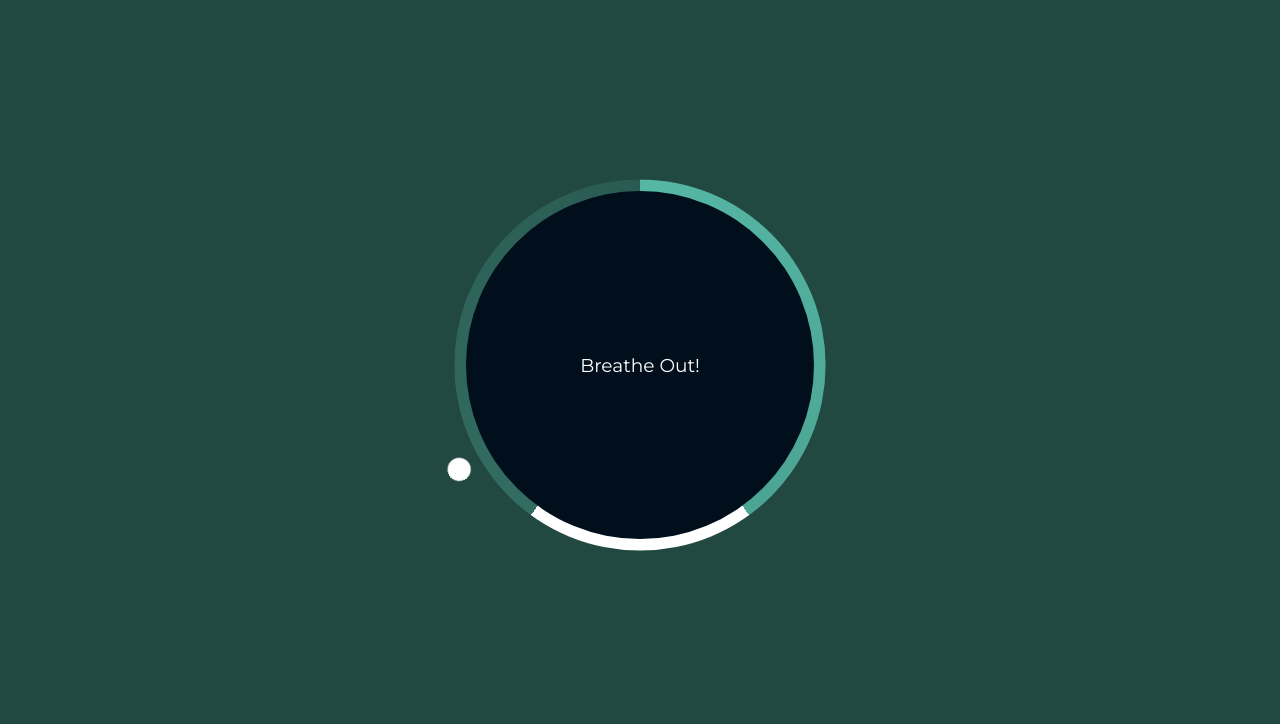
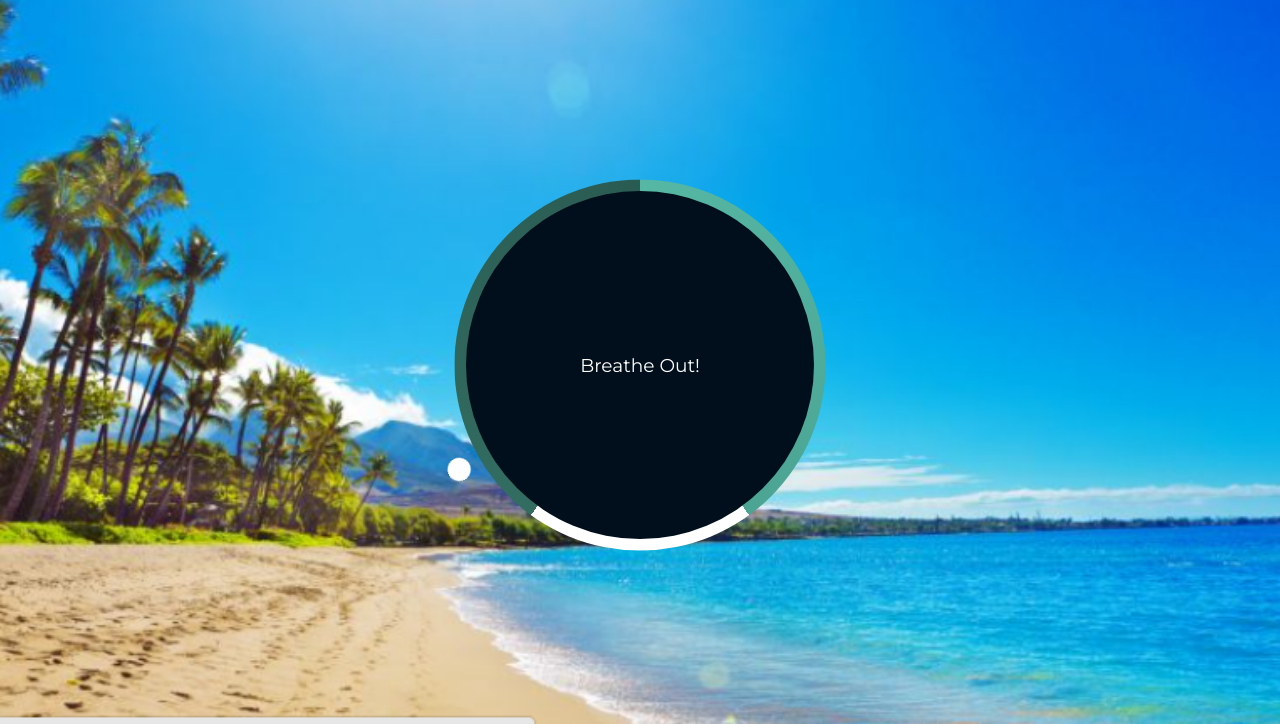
Before and after one commit to bakerchad79/Javascript-and-CSS-Animations-Relax-App-, a plain HTML site: page index.html in a window 1280 px wide. Shown: the part 76-800 px from the top of the page. Drawn offline with Linux system fonts and the light colour scheme.

Commit message:
changed image

```diff
--- a/style.css
+++ b/style.css
@@ -5,7 +5,7 @@
 }
 
 body {
-  background: #224941 url('./dist./img/MAUI.PNG') no-repeat center center/cover;
+  background: #224941 url('./img/MAUI.PNG') no-repeat center center/cover;
   color: #fff;
   font-family: 'Montserrat', sans-serif;
   min-height: 100vh;
```
